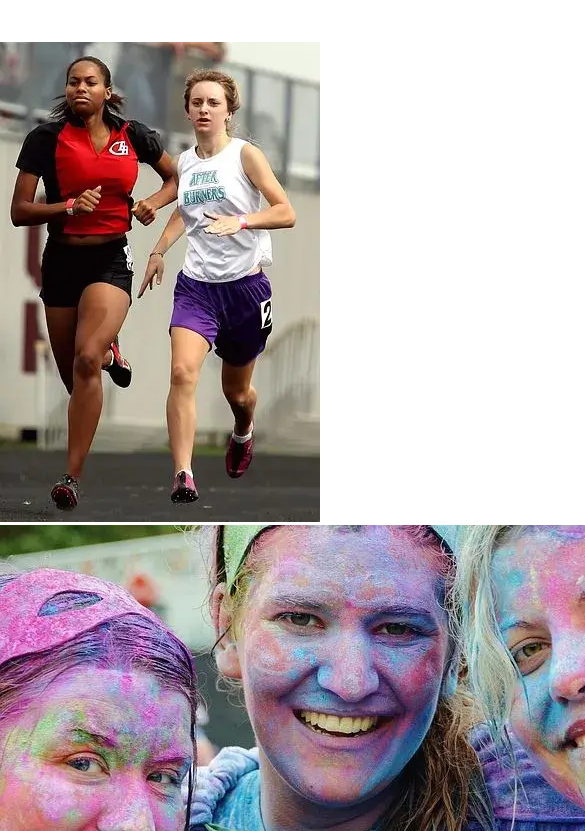
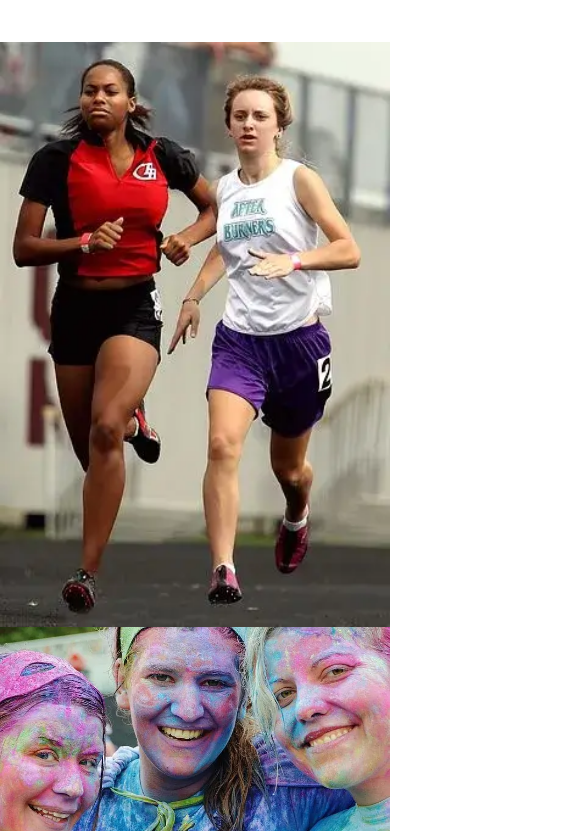
Before and after one commit to EfthymiaKakoulidou/love-running, a plain HTML site: page gallery.html in a window 390 px wide. Shown: the part 80-911 px from the top of the page, 585 px wide, since content can reach past the window. Drawn offline with nearby package versions, Linux system fonts and the light colour scheme.

Commit message:
Make style to gallery for mobile phones

```diff
--- a/assets/css/style.css
+++ b/assets/css/style.css
@@ -193,6 +193,15 @@ Each div will  expand to take the availlable space on its row*/
 
 #times h3 {color: #fafafa;}
 
+/*Gallery Page*/
+#photos img {
+    width:100%;
+    line-height: 1em;
+}
+#photos {
+    line-height: 0;
+}
+
 
 /*Footer*/
 #social-networks {
```
